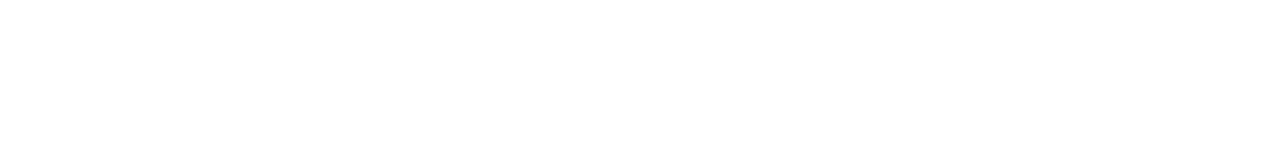
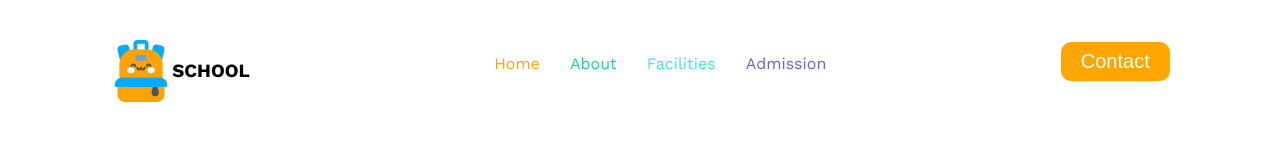
Before and after one commit to Rahima06/kids-school, a plain HTML site: page index.html in a window 1280 px wide. Drawn offline with nearby package versions, Linux system fonts and the light colour scheme.

Commit message:
navigation completed succesfully

```diff
--- a/index.html
+++ b/index.html
@@ -5,10 +5,30 @@
     <meta charset="UTF-8">
     <meta name="viewport" content="width=device-width, initial-scale=1.0">
     <title>kids-school</title>
+    <link rel="stylesheet" href="styles/style.css">
 </head>
 
-<body>
-    <header>
+<body class="work-sans-font">
+    <header class="display-flex">
+        <div class="heading display-flex">
+            <img src="assets/logo.png" alt="">
+            <h3 class="first-heading">SCHOOL</h3>
+        </div>
+
+        <nav>
+            <div>
+                <ul class="display-flex">
+                    <li id="orane-color" class="navitem orange-color">Home</li>
+                    <li id="light-blue" class="navitem">About</li>
+                    <li id="blue" class="navitem">Facilities</li>
+                    <li id="dark-blue" class="navitem">Admission</li>
+                </ul>
+            </div>
+
+        </nav>
+        <div>
+            <button class="btn-primary">Contact</button>
+        </div>
 
     </header>
     <main>
--- a/styles/style.css
+++ b/styles/style.css
@@ -0,0 +1,61 @@
+@import url('https://fonts.googleapis.com/css2?family=Work+Sans:ital,wght@0,100..900;1,100..900&display=swap');
+
+
+
+.work-sans-font {
+    font-family: "Work Sans", serif;
+    font-optical-sizing: auto;
+    font-weight: 400;
+    font-style: normal;
+}
+
+
+
+.display-flex {
+    display: flex;
+    justify-content: space-around;
+    margin-top: 20px;
+    align-items: center;
+
+}
+
+.navitem {
+    list-style: none;
+    margin-right: 30px;
+
+}
+
+.orange-color {
+
+    color: orange;
+}
+
+#light-blue {
+    color: rgb(16, 215, 149);
+
+}
+
+#blue {
+    color: rgb(68, 224, 224);
+
+}
+
+#dark-blue {
+    color: rgb(98, 98, 228);
+
+
+}
+
+.btn-primary {
+    font-size: 1.25rem;
+    font-weight: 600px;
+    padding-left: 20px;
+    padding-right: 20px;
+    padding-top: 8px;
+    padding-bottom: 8px;
+    background-color: orange;
+    color: azure;
+    border-radius: 10px;
+    border: none;
+
+}
```
